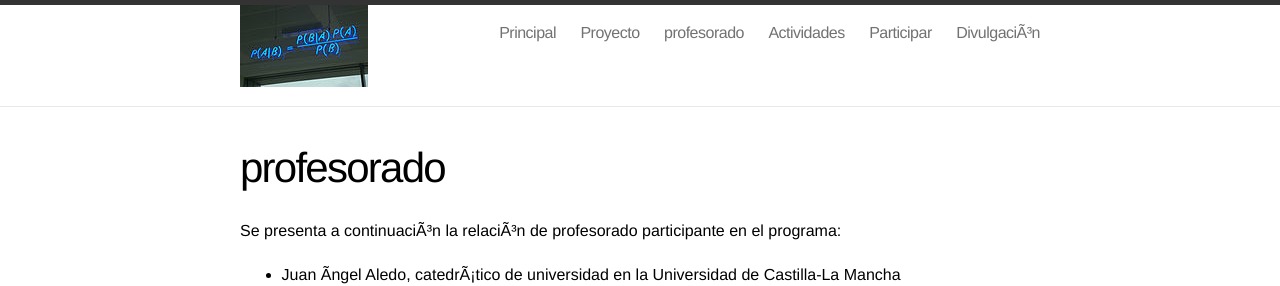
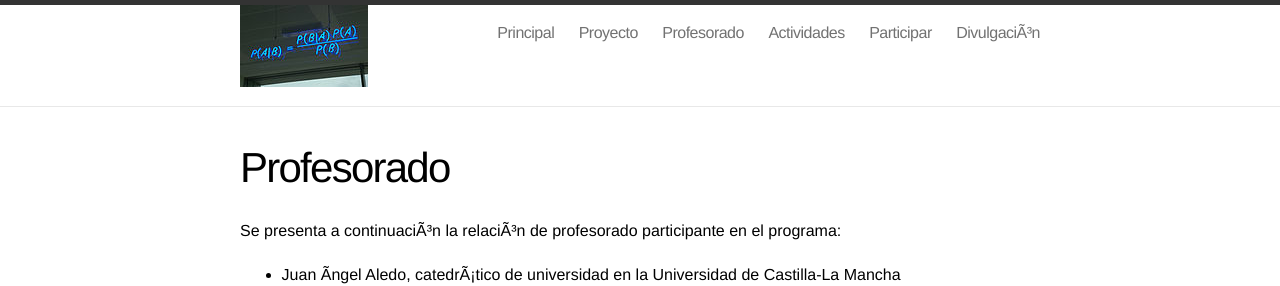
Before and after one commit to acmalbacete/acmalbacete.github.io, a Jekyll site: the page built from 02_profesorado.md, in a window 1280 px wide. Shown: the top 286 px of the page. Built offline with Jekyll 4.4.1, drawn with Linux system fonts in a browser that asks for light colours.

Commit message:
Título cambiado.

```diff
--- a/02_profesorado.md
+++ b/02_profesorado.md
@@ -1,6 +1,6 @@
 ---
 layout: webpage
-title: profesorado
+title: Profesorado
 permalink: /profesorado/
 ---
 
```
